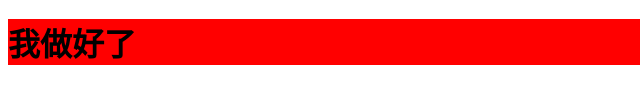
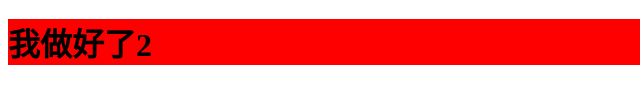
Before and after one commit to tangfuxi/1814GIT, a plain HTML site: page index.html in a window 1280 px wide. Shown: the part 205-308 px from the top of the page, 0-640 px from the left. Drawn offline with Linux system fonts and the light colour scheme.

Commit message:
修改了我做好了2

```diff
--- a/index.html
+++ b/index.html
@@ -12,7 +12,7 @@
         <h1>你好</h1>
         <h1>我做好了</1>
         <h1>我做好了</1>
-        <h1>我做好了</1>
+        <h1>我做好了2</1>
 
     </div>
 
```
